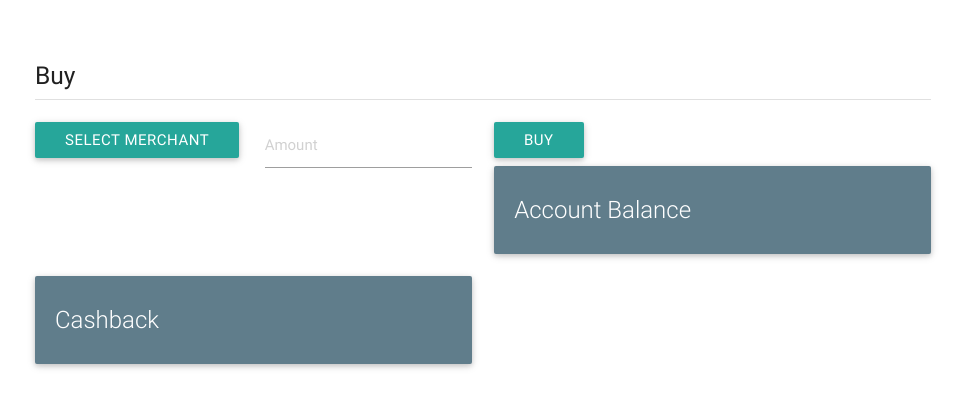
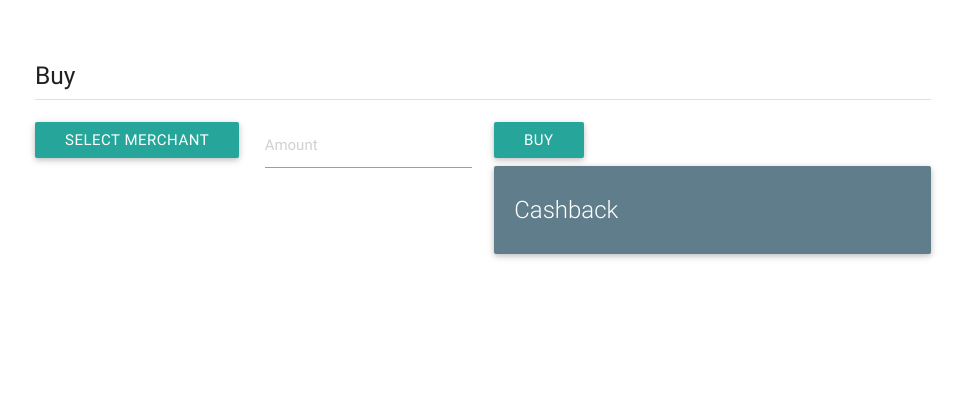
Before and after one commit to ravikrn-projects/prototype, a Django app: page /cardbytes/customer/1 in a window 1280 px wide. Shown: the part 251-659 px from the top of the page, without its empty margins (157-1122 px from the left). Run offline with Django 3.2, Linux system fonts and the light colour scheme; data that the repository does not hold is empty.

Commit message:
bank balance removed from customer page

```diff
--- a/cardbytes/prototype/templates/customer.html
+++ b/cardbytes/prototype/templates/customer.html
@@ -46,14 +46,14 @@
                 <div class="col s3">
                     <a class="waves-effect waves-light btn" id="buy" >Buy</a>
                 </div>
-                <div class="col s6">
+                <!-- <div class="col s6">
                   <div class="card blue-grey accent-3">
                     <div class="card-content white-text">
                       <span class="card-title">Account Balance</span>
                       <p id="acc_balance"></p>
                     </div>
                   </div>
-                </div>
+                </div> -->
                 <div class="col s6">
                   <div class="card blue-grey accent-3">
                     <div class="card-content white-text">
```
Also changed, not shown: 2 other files.
